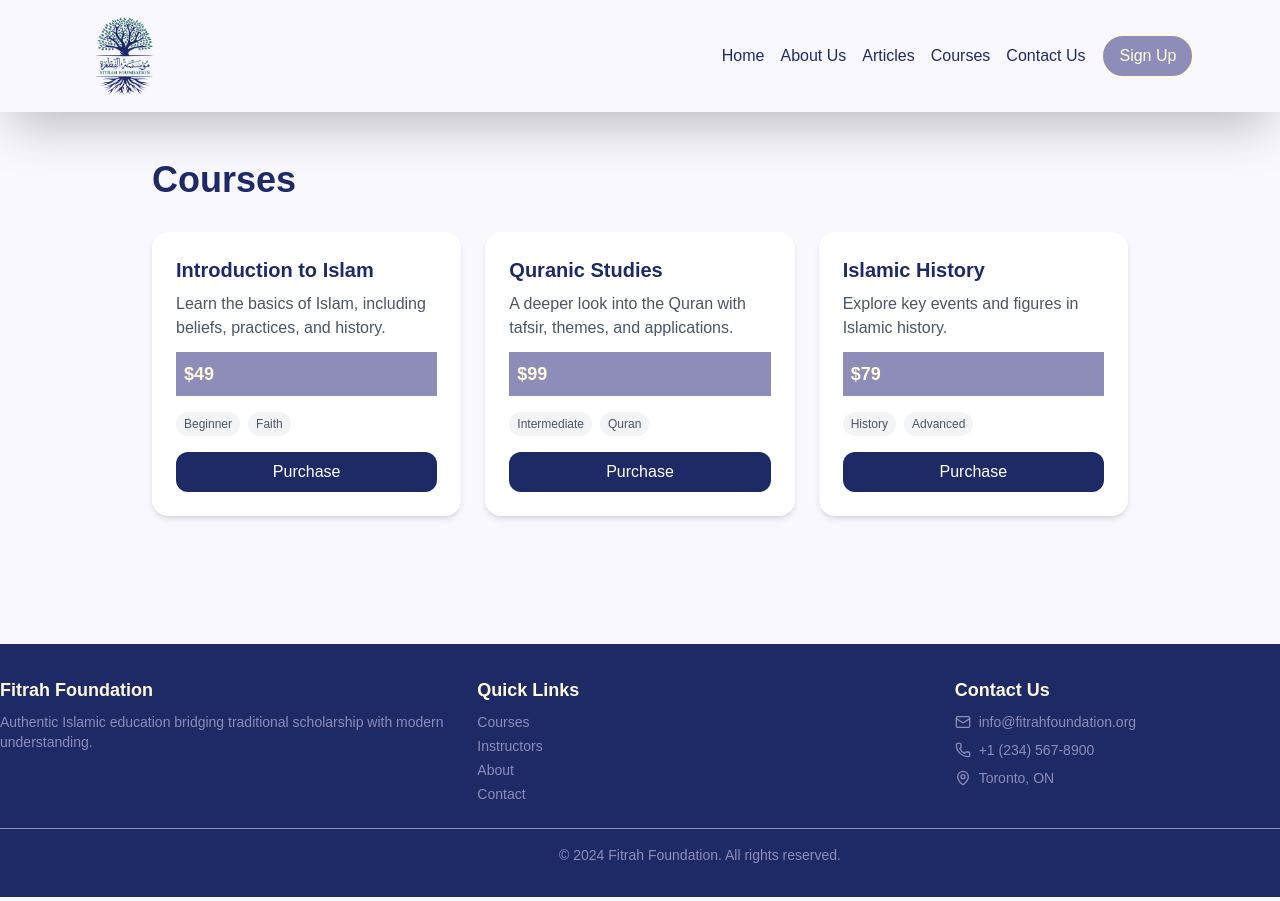
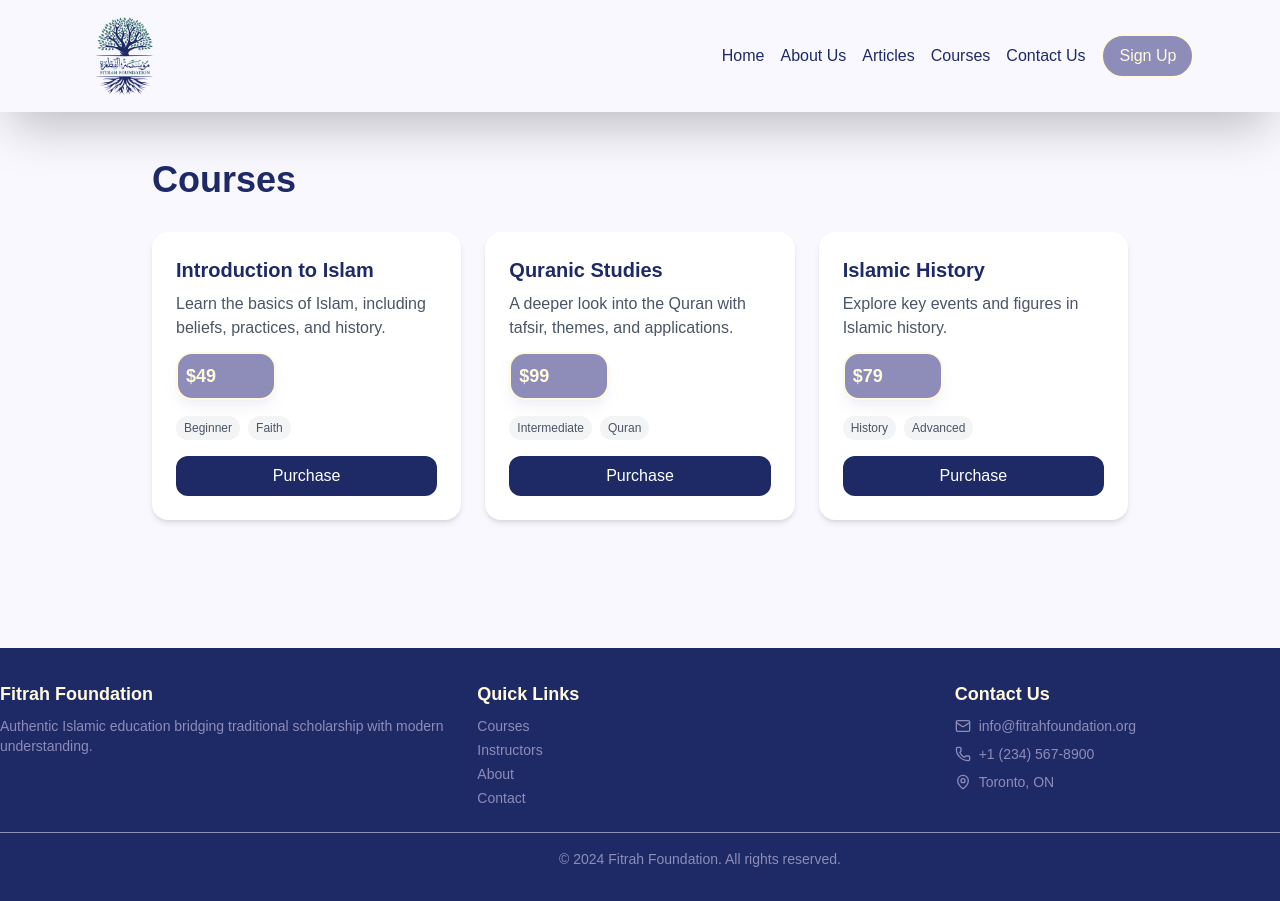
Before and after one commit to AymenS02/fitrah-foundation, a Next.js app: page /courses in a window 1280 px wide. Shown: the top 901 px of the page. Built offline with nearby package versions, Linux system fonts and the light colour scheme; a web font is replaced by a local one.

Commit message:
Update page.jsx

```diff
--- a/app/courses/page.jsx
+++ b/app/courses/page.jsx
@@ -42,7 +42,7 @@ export default function CoursesPage() {
             <div>
               <h2 className="text-xl font-semibold text-primary mb-2">{course.title}</h2>
               <p className="text-gray-600 mb-3">{course.description}</p>
-              <p className="flex text-lg font-bold text-secondary bg-accent p-2 mb-4">{course.price}</p>
+              <p className="w-[100px] flex items-center bg-accent shadow-lg shadow-accent/10 border-2 border-secondary rounded-2xl text-lg text-center font-bold text-secondary p-2 mb-4">{course.price}</p>
               <div className="flex flex-wrap gap-2 mb-4">
                 {course.tags.map((tag) => (
                   <span
```
